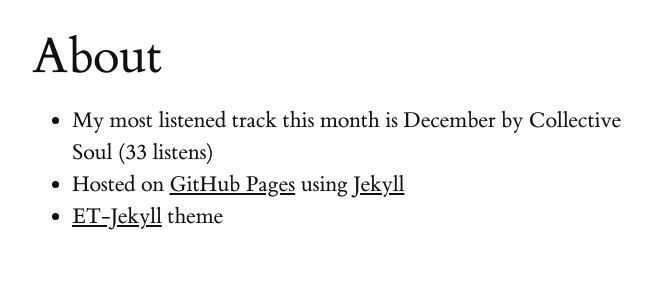
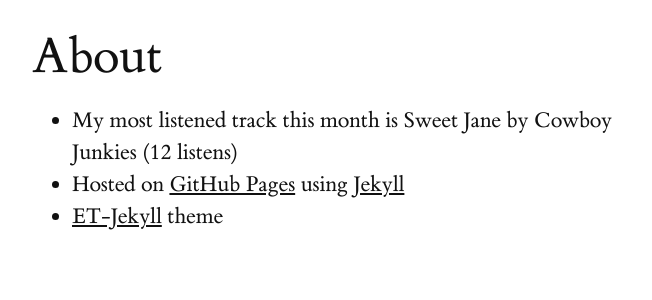
Before and after one commit to christopherdoyle/christopherdoyle.github.io, a Jekyll site: the page built from about.md, in a window 1280 px wide. Shown: the part 301-601 px from the top of the page, without its empty margins (128-780 px from the left). Built offline with Jekyll 4.4.1, drawn with Linux system fonts in a browser that asks for light colours.

Commit message:
Updated config with latest top track from last.fm

```diff
--- a/_config.yml
+++ b/_config.yml
@@ -10,7 +10,7 @@ sass:
   style: compressed
 title: Christopher Doyle
 top_track:
-  artist: Collective Soul
-  name: December
-  playcount: 33
+  artist: Cowboy Junkies
+  name: Sweet Jane
+  playcount: 12
 url: https://christopherdoyle.github.io/
```
